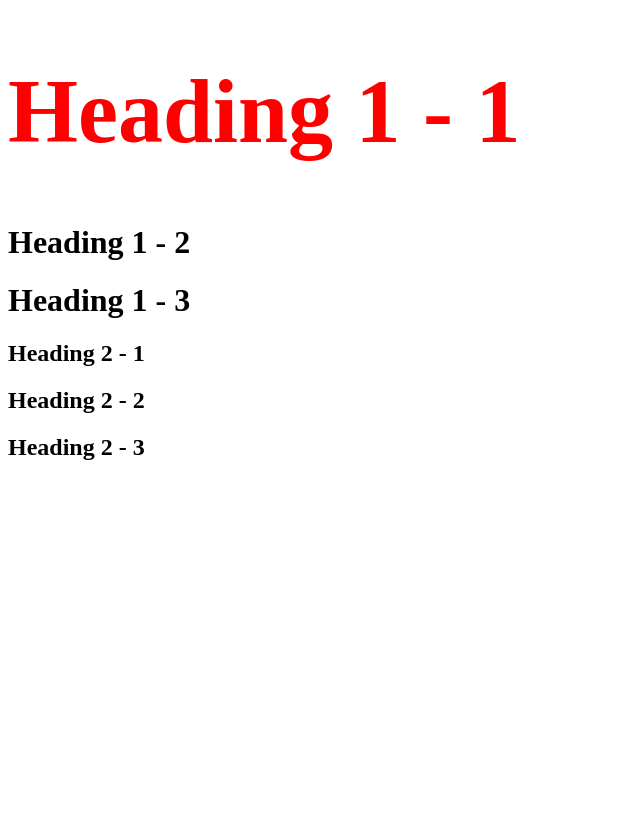
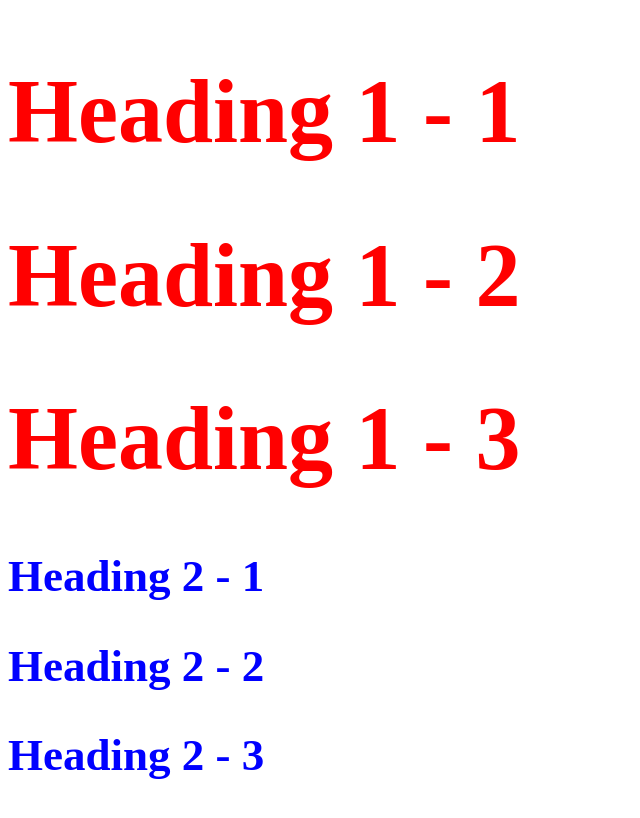
Before and after one commit to whl3256/cartoon-hero, a plain HTML site: page stylish.html in a window 1280 px wide. Shown: the whole page, without its empty margins (0-640 px from the left). Drawn offline with Linux system fonts and the light colour scheme.

Commit message:
Playing with css

```diff
--- a/stylish.html
+++ b/stylish.html
@@ -2,10 +2,16 @@
 <html>
 <head>
 	<title>Stylish</title>
+	<style type="text/css">
+		h1{color:red;
+			font-size:90px;}
+			h2{color:blue;
+				font-size:45px;}
+	</style>
 </head>
 <body>
 
-<h1 style="color:red; font-size: 90px;">Heading 1 - 1</h1>
+<h1>Heading 1 - 1</h1>
 <h1>Heading 1 - 2</h1>
 <h1>Heading 1 - 3</h1>
 <h2>Heading 2 - 1</h2>
```
